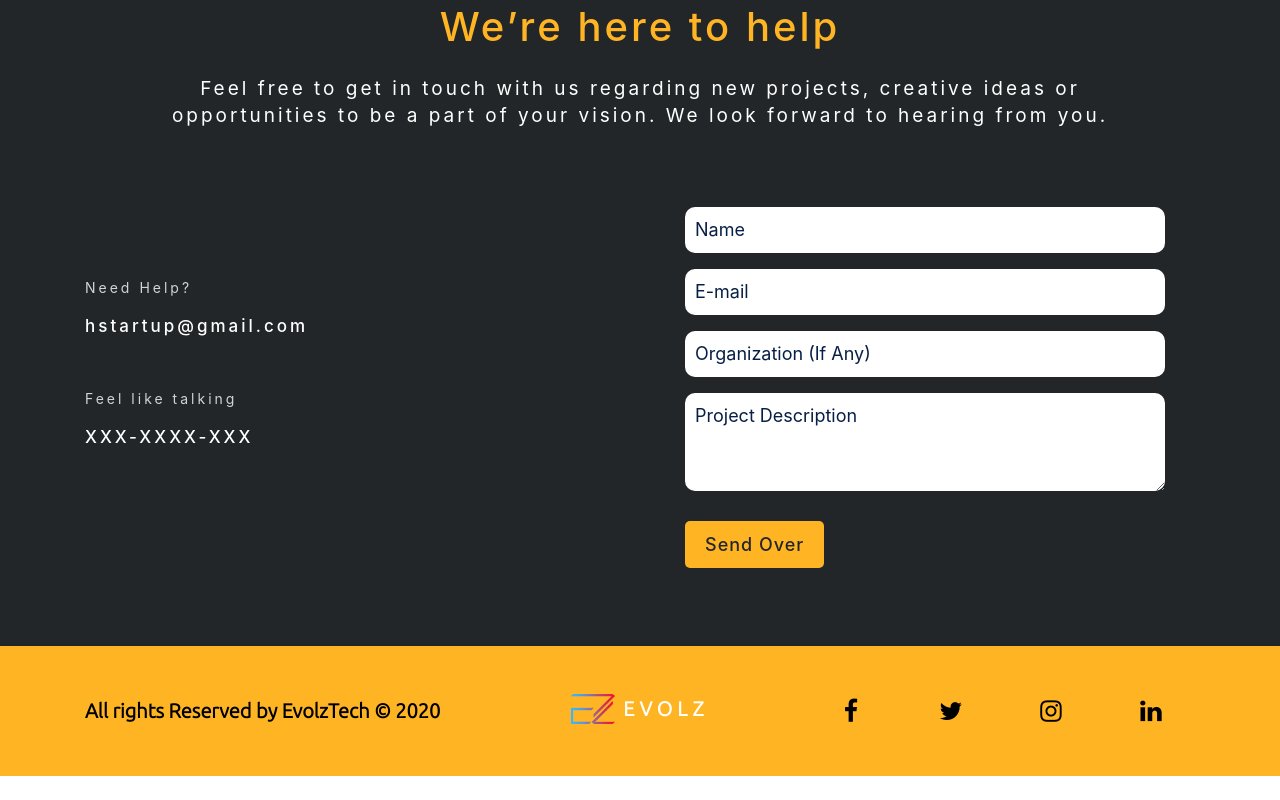
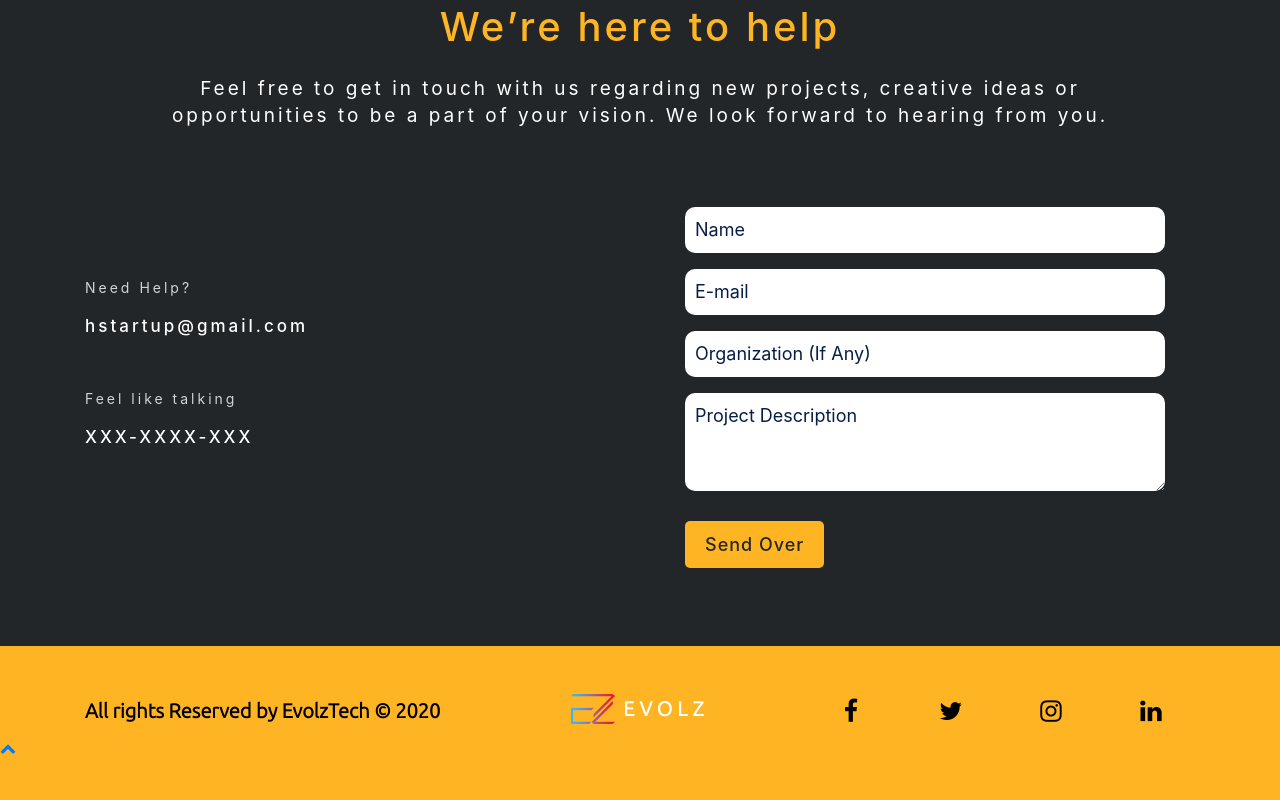
Before and after one commit to evolztech/evolztech.github.io, a plain HTML site: page index.html in a window 1280 px wide. Shown: the part 2929-3729 px from the top of the page. Before the commit the page ends 3705 px from the top, so only its background shows below. Drawn offline with nearby package versions, Linux system fonts and the light colour scheme.

Commit message:
Update index.html

```diff
--- a/index.html
+++ b/index.html
@@ -629,6 +629,7 @@
         </div>
       </div>
      </div>
+         <a href="#" class="top-scr"><i class="fa fa-chevron-up"></i></a>
     </footer>
 
     <!-- Emailing Script Starts Here -->
```
